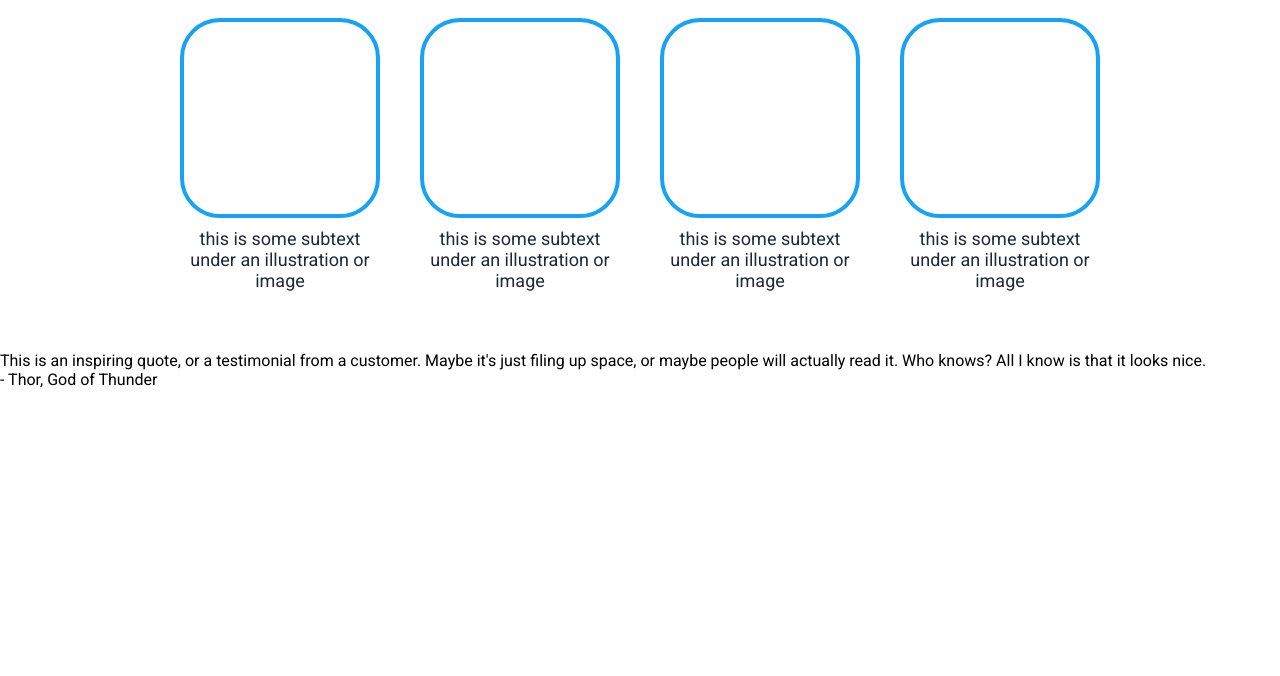
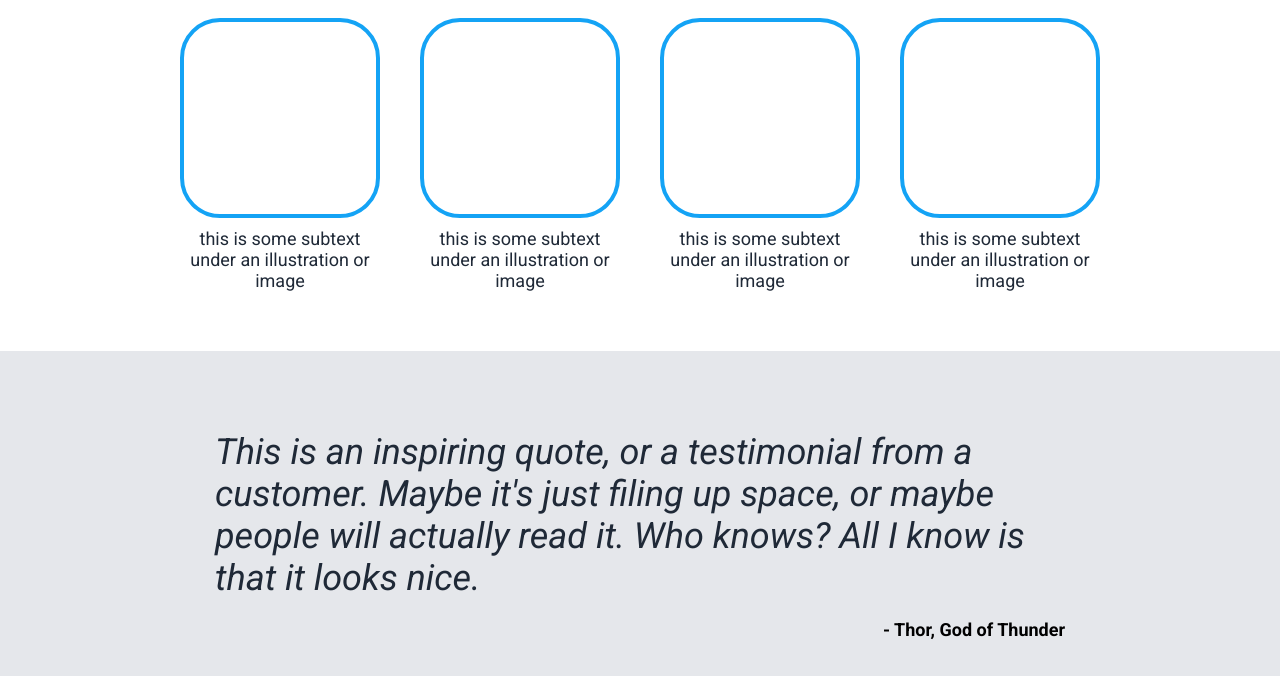
Before and after one commit to oghrmatir/landing-page, a plain HTML site: page index.html in a window 1280 px wide. Shown: the part 554-1230 px from the top of the page. Before the commit the page ends 943 px from the top, so only its background shows below. Drawn offline with Linux system fonts and the light colour scheme.

Commit message:
Apply CSS to quote section

```diff
--- a/css/styles.css
+++ b/css/styles.css
@@ -130,3 +130,30 @@ li {
   color: #1f2937;
   font-size: 18px;
 }
+
+.quote {
+  background-color: #e5e7eb;
+  padding: 80px 0;
+}
+
+.quote .container {
+  display: flex;
+  flex-direction: column;
+  justify-content: center;
+  align-items: flex-end;
+  gap: 20px;
+  width: 850px;
+  margin: 0 auto;
+}
+
+.quote .text {
+  font-size: 36px;
+  font-weight: 400;
+  font-style: italic;
+  color: #1f2937;
+}
+
+.quote .subtext {
+  font-size: 18px;
+  font-weight: 700;
+}
--- a/index.html
+++ b/index.html
@@ -69,11 +69,13 @@
     </div>
 
     <div class="quote">
-      <div class="text">
-        This is an inspiring quote, or a testimonial from a customer. Maybe it's just filing up space, or maybe people will actually read it. Who knows? All I know is that it looks nice.
-      </div>
-      <div class="subtext">
-        - Thor, God of Thunder
+      <div class="container">
+        <div class="text">
+          This is an inspiring quote, or a testimonial from a customer. Maybe it's just filing up space, or maybe people will actually read it. Who knows? All I know is that it looks nice.
+        </div>
+        <div class="subtext">
+          - Thor, God of Thunder
+        </div>
       </div>
     </div>
   </body>
```
